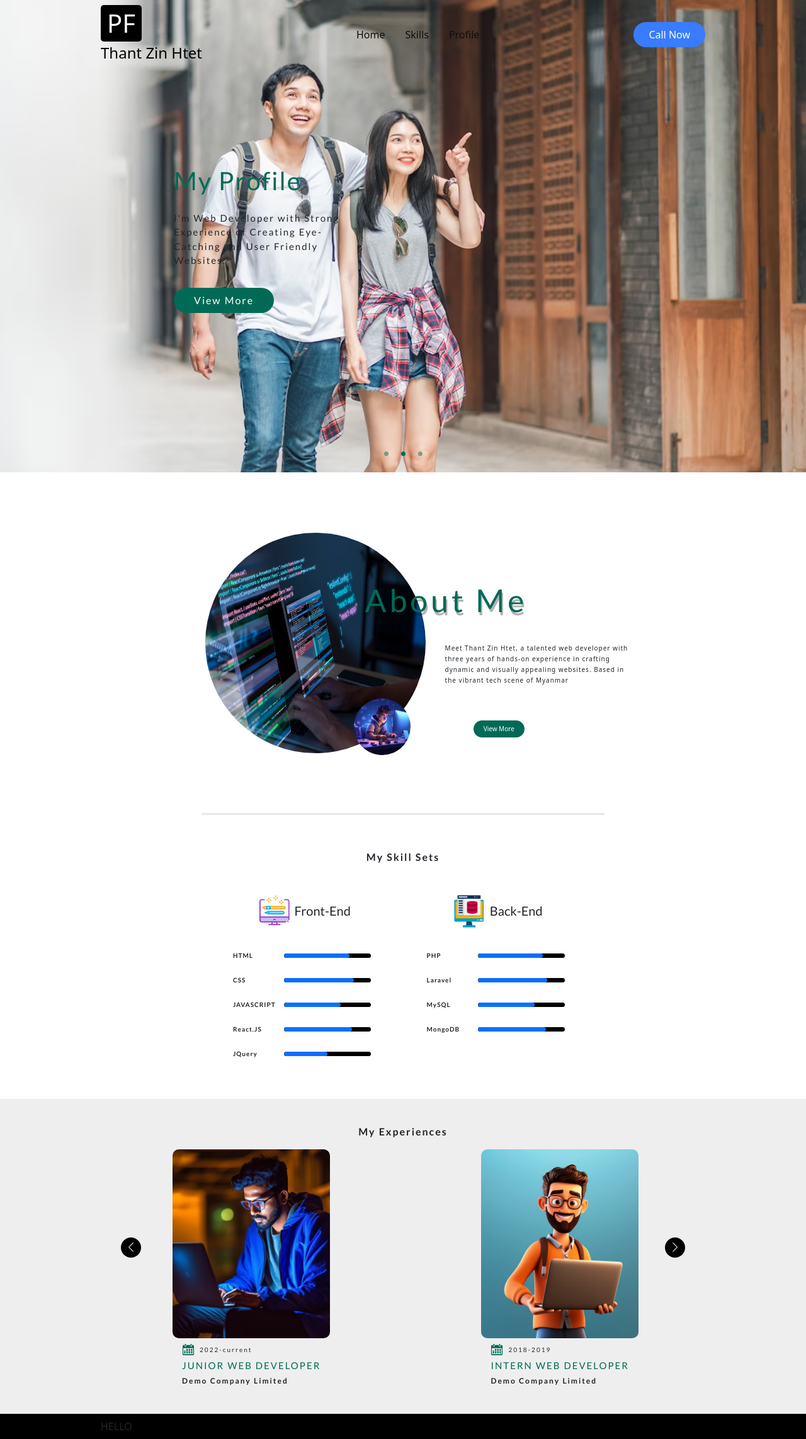
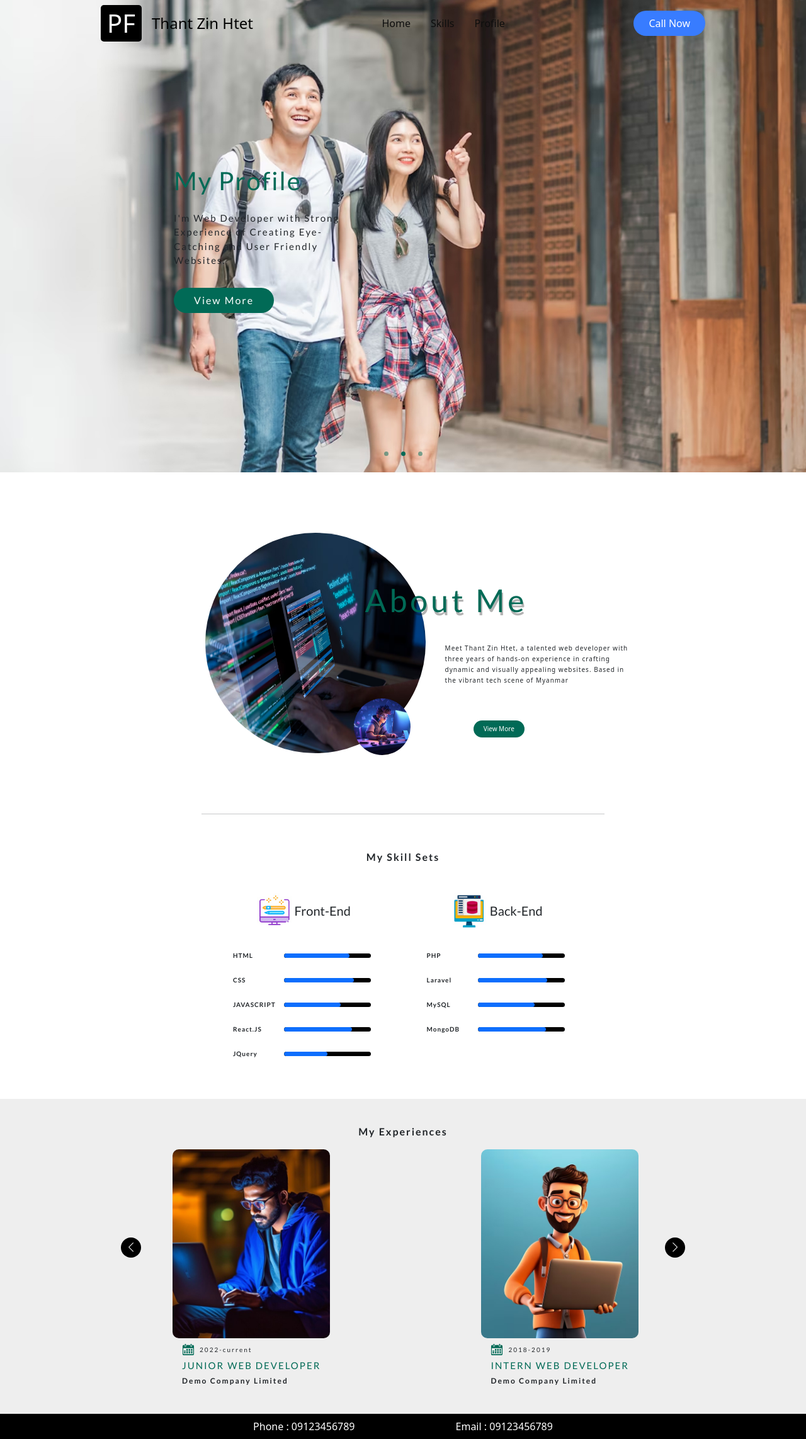
Before and after one commit to Z1p4U/Dev-Profile-Test, a website: page src/pages/index.html in a window 1280 px wide. Shown: the whole page at 63% size. Drawn offline with nearby package versions, Linux system fonts and the light colour scheme.

Commit message:
some fix

```diff
--- a/src/pages/index.html
+++ b/src/pages/index.html
@@ -24,10 +24,10 @@
       >
         <a
           href="./index.html"
-          class="flex-row align-items-center gap-3 text-decoration-none text-black"
+          class="d-flex align-items-center gap-3 text-decoration-none text-black"
         >
           <h1 class="pf-logo mb-0">PF</h1>
-          <p class="fs-4 mb-0 fw-medium d-none d-lg-block">Thant Zin Htet</p>
+          <p class="fs-4 mb-0 fw-medium d-none d-lg-inline">Thant Zin Htet</p>
         </a>
 
         <div class="d-none d-lg-flex flex-row align-items-center gap-5">
@@ -512,10 +512,11 @@
 
       <!-- Footer Start -->
       <div
-        class="container-fluid mx-auto px-10 py-2 d-flex justify-content-between align-items-center bg-black position-static bottom-0 z-3"
-        style="height: 40px"
+        class="container-fluid mx-auto px-10 py-2 d-flex flex-column gap-3 gap-md-5 gap-lg-8 gap-xl-10 flex-md-row justify-content-center align-items-center bg-black position-static bottom-0 z-3"
+        style="height: 40px; color: white"
       >
-        HELLO
+        <p class="mb-0">Phone : 09123456789</p>
+        <p class="mb-0">Email : 09123456789</p>
       </div>
       <!-- Footer End -->
     </div>
```
Also changed, not shown: src/pages/profile.html (+3 -4 lines), src/pages/skills.html (+2 -2 lines), 1 other file.
